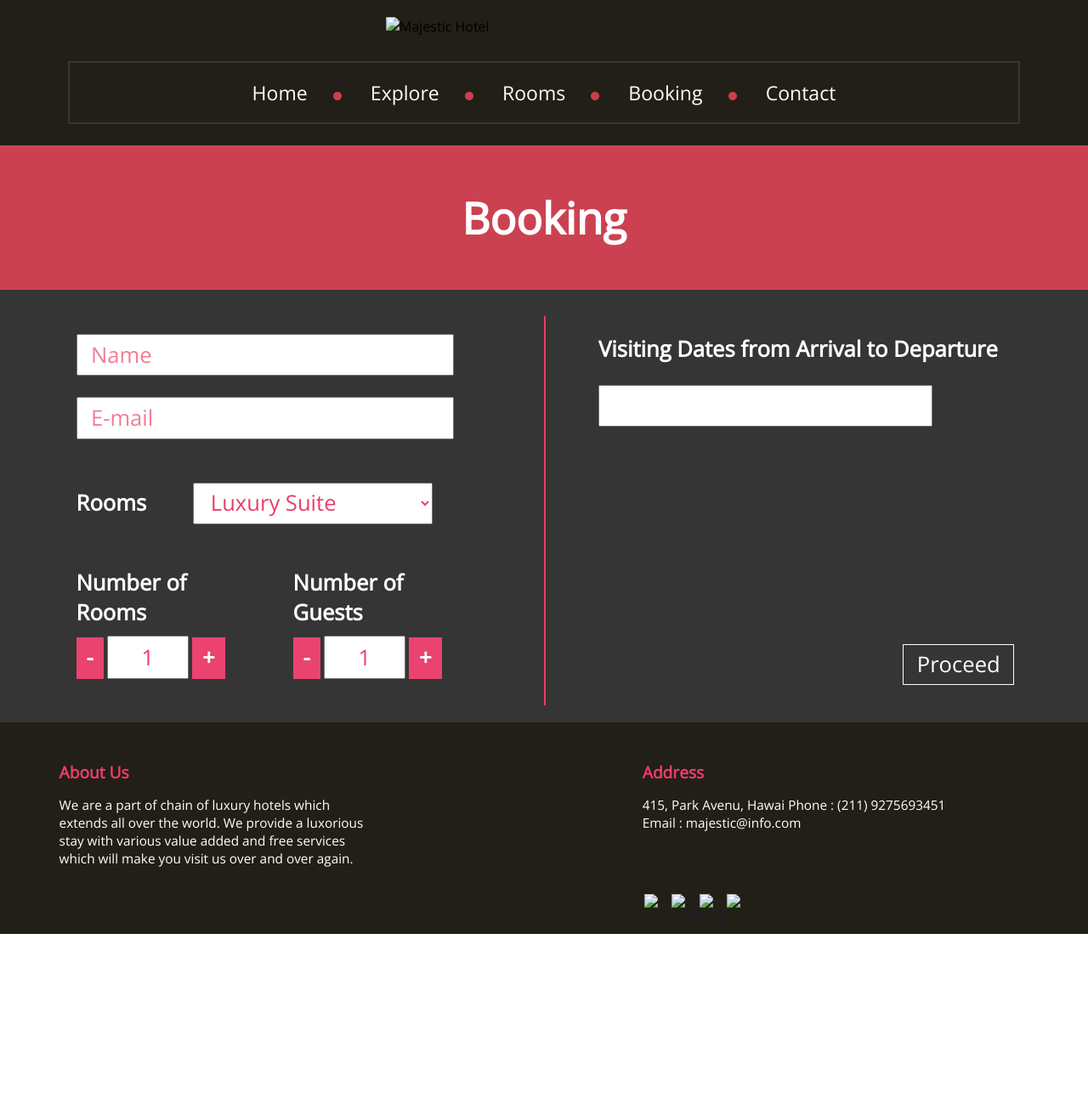
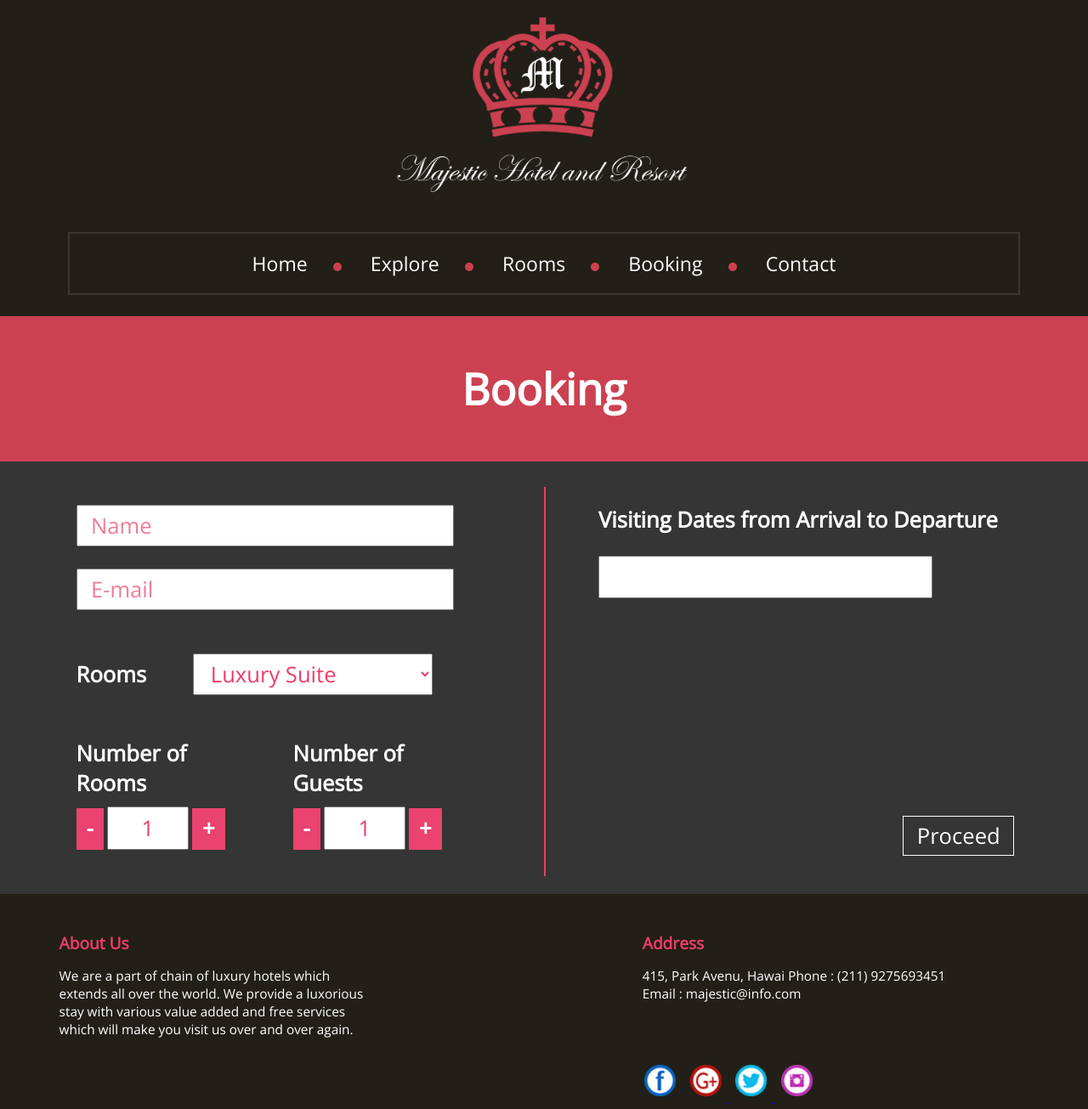
Before and after one commit to khushi604/khushi, a plain HTML site: page bb.html in a window 1280 px wide. Shown: the whole page at 85% size. Before the commit the page ends 1099 px from the top, so only its background shows below. Drawn offline with nearby package versions, Linux system fonts and the light colour scheme; some packages are replaced by stand-ins of ours; a script that the page names is missing; files whose address does not match are found by name.

Commit message:
Update bb.html

```diff
--- a/bb.html
+++ b/bb.html
@@ -19,7 +19,7 @@
 
 <body>
     <header class="tm-header">
-        <img class="tm-logo" src="images/Majestic_Hotel_hd.png" alt="Majestic Hotel">
+        <img class="tm-logo" src="Majestic_Hotel_hd.png" alt="Majestic Hotel">
         <nav class="tm-nav">
        <div>
             <ul>
@@ -114,13 +114,13 @@
         </div>
         <br/>
     <div class="tm-media">
-        <a href="#"> <img src="images/fb.png"></a>
-        <a href="#"> <img src="images/G.png"> </a>
-        <a href="#"> <img src="images/twittr.png"> </a>
-        <a href="#">  <img src="images/insta.png"> </a>
+        <a href="#"> <img src="fb.png"></a>
+        <a href="#"> <img src="G.png"> </a>
+        <a href="#"> <img src="twittr.png"> </a>
+        <a href="#">  <img src="insta.png"> </a>
 
         </div>
-<!--        <a href="#">  <img class="tm-up" src="images/up.png"> </a>-->
+<!--        <a href="#">  <img class="tm-up" src="up.png"> </a>-->
     </footer>
 
 
```
